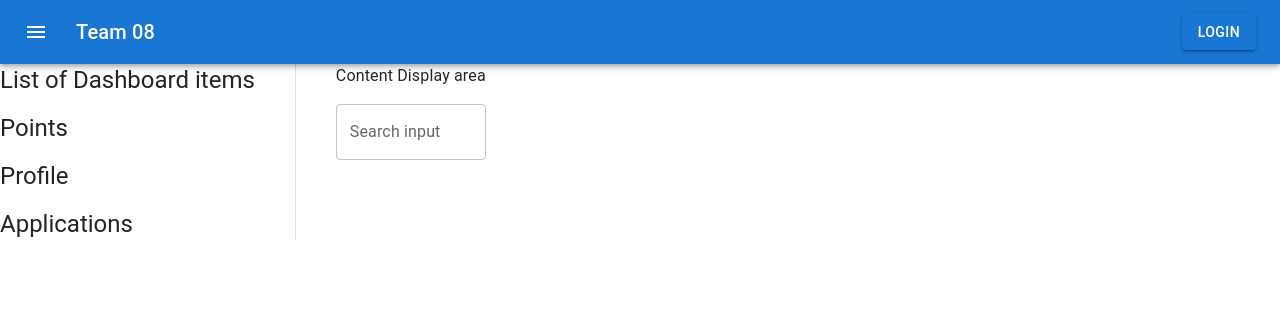
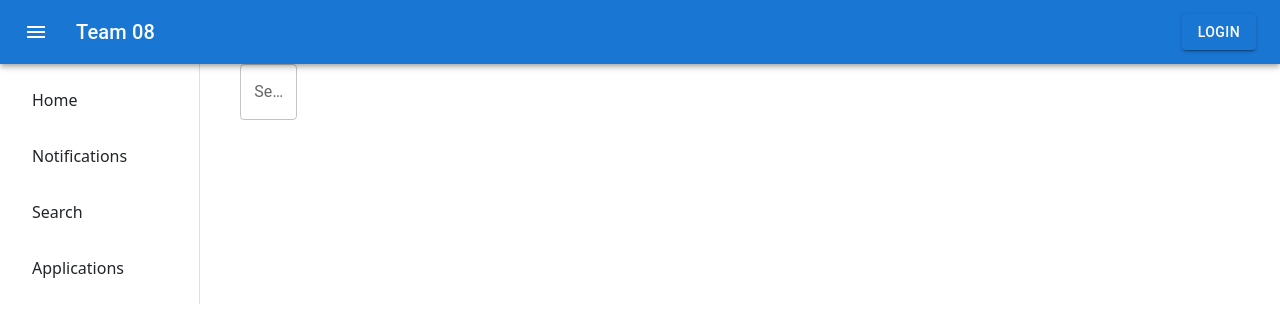
Before and after one commit to Harrison-Holt/The-Good-Driver-Program, a React (Vite) app in the folder frontend/: page / in a window 1280 px wide. Shown: the top 316 px of the page. Built offline with nearby package versions, Linux system fonts and the light colour scheme.

Commit message:
Began work on implementing dashboard data panel

```diff
--- /dev/null
+++ b/frontend/src/components/DashboardInfo/index.tsx
@@ -0,0 +1,24 @@
+import SearchBar from '../../components/SearchBar';
+
+const DashboardInfo: React.FC = () => { //TODO: Implement props
+
+    // if (currentDisplay === "search") {
+    //     return(
+    //         <>
+    //             <SearchBar/>
+    //         </>
+    //     )
+    // } else {
+    //     return (
+    //         <>
+    //         </>
+    //     )
+    // }
+    return (
+        <>
+            <SearchBar/>
+        </>
+    )
+}
+
+export default DashboardInfo;
--- a/frontend/src/pages/Home/index.tsx
+++ b/frontend/src/pages/Home/index.tsx
@@ -1,26 +1,47 @@
 
-import { Stack, Typography, Box, Divider } from '@mui/material';
+import { Stack, Typography, Box, Divider, List, ListItem, ListItemButton } from '@mui/material';
 import Navibar from '../../components/Navibar';
-import React from 'react';
-import SearchBar from '../../components/SearchBar';
+import React, { useState } from 'react';
+import DashboardInfo from '../../components/DashboardInfo';
 
 const Home: React.FC = () => {
+  const [selectedDisplay, setselectedDisplay] = useState("search");
+
+  const dashboardList = (
+    <Box>
+      <List>
+        <ListItem>
+          <ListItemButton>
+            Home
+          </ListItemButton>
+        </ListItem>
+        <ListItem>
+          <ListItemButton>
+            Notifications
+          </ListItemButton>
+        </ListItem>
+        <ListItem>
+          <ListItemButton>
+            Search
+          </ListItemButton>
+        </ListItem>
+        <ListItem>
+          <ListItemButton>
+            Applications
+          </ListItemButton>
+        </ListItem>
+      </List>
+    </Box>
+  )
+
   return (
     <>
       <Box>
         <Navibar />
         <Stack direction={"row"} spacing={5}>
-          <Stack spacing={2}>
-            <Typography variant='h5'>List of Dashboard items</Typography>
-            <Typography variant='h5'>Points</Typography>
-            <Typography variant='h5'>Profile</Typography>
-            <Typography variant='h5'>Applications</Typography>
-          </Stack>
+          {dashboardList}
           <Divider orientation='vertical' variant='middle' flexItem/>
-          <Stack spacing={2}>
-            <Typography>Content Display area</Typography>
-            <SearchBar/>
-          </Stack>
+          <DashboardInfo/>
         </Stack>
       </Box>
     </>
```
